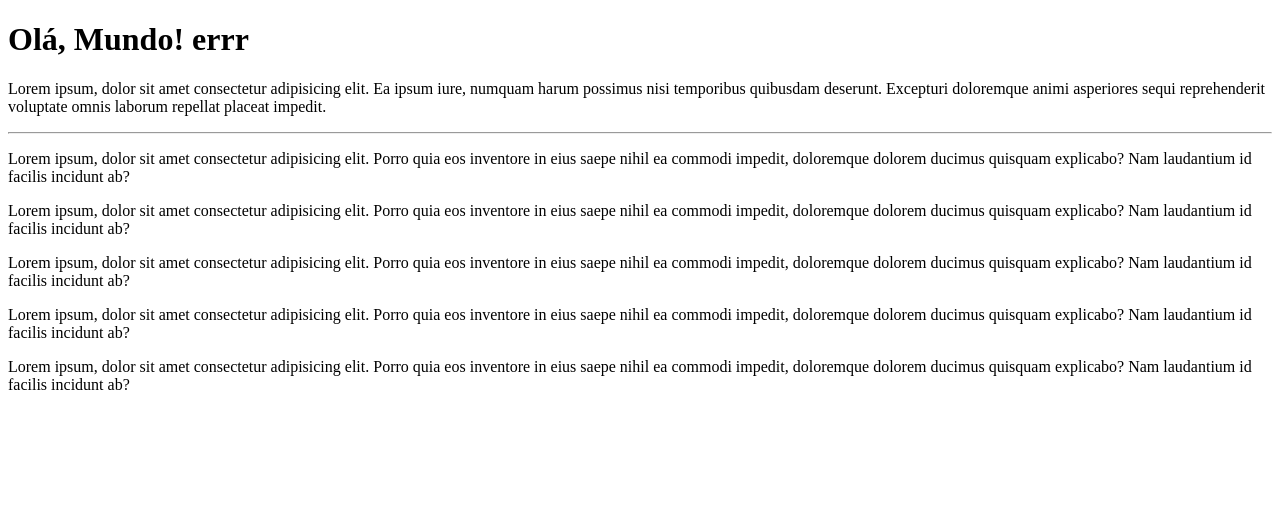
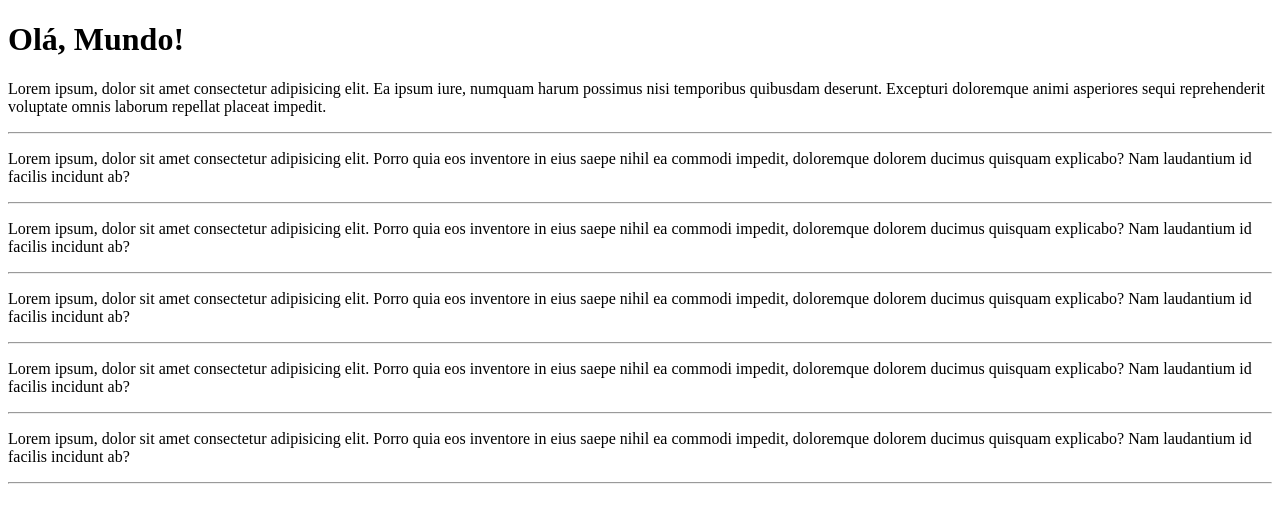
Before and after one commit to jpestanislau/Ola-Mundo, a plain HTML site: page site-exemplo/index.html in a window 1280 px wide. Drawn offline with Linux system fonts and the light colour scheme.

Commit message:
Update index.html

```diff
--- a/site-exemplo/index.html
+++ b/site-exemplo/index.html
@@ -7,13 +7,18 @@
     <title>Meu Primeiro Site em Repositório</title>
 </head>
 <body>
-    <h1>Olá, Mundo! errr</h1>
+    <h1>Olá, Mundo!</h1>
     <p>Lorem ipsum, dolor sit amet consectetur adipisicing elit. Ea ipsum iure, numquam harum possimus nisi temporibus quibusdam deserunt. Excepturi doloremque animi asperiores sequi reprehenderit voluptate omnis laborum repellat placeat impedit.</p>
     <hr>
     <p>Lorem ipsum, dolor sit amet consectetur adipisicing elit. Porro quia eos inventore in eius saepe nihil ea commodi impedit, doloremque dolorem ducimus quisquam explicabo? Nam laudantium id facilis incidunt ab?</p>
+    <hr>
     <p>Lorem ipsum, dolor sit amet consectetur adipisicing elit. Porro quia eos inventore in eius saepe nihil ea commodi impedit, doloremque dolorem ducimus quisquam explicabo? Nam laudantium id facilis incidunt ab?</p>
+    <hr>
     <p>Lorem ipsum, dolor sit amet consectetur adipisicing elit. Porro quia eos inventore in eius saepe nihil ea commodi impedit, doloremque dolorem ducimus quisquam explicabo? Nam laudantium id facilis incidunt ab?</p>
+    <hr>
     <p>Lorem ipsum, dolor sit amet consectetur adipisicing elit. Porro quia eos inventore in eius saepe nihil ea commodi impedit, doloremque dolorem ducimus quisquam explicabo? Nam laudantium id facilis incidunt ab?</p>
+    <hr>
     <p>Lorem ipsum, dolor sit amet consectetur adipisicing elit. Porro quia eos inventore in eius saepe nihil ea commodi impedit, doloremque dolorem ducimus quisquam explicabo? Nam laudantium id facilis incidunt ab?</p>
+    <hr>
 </body>
 </html>
```
